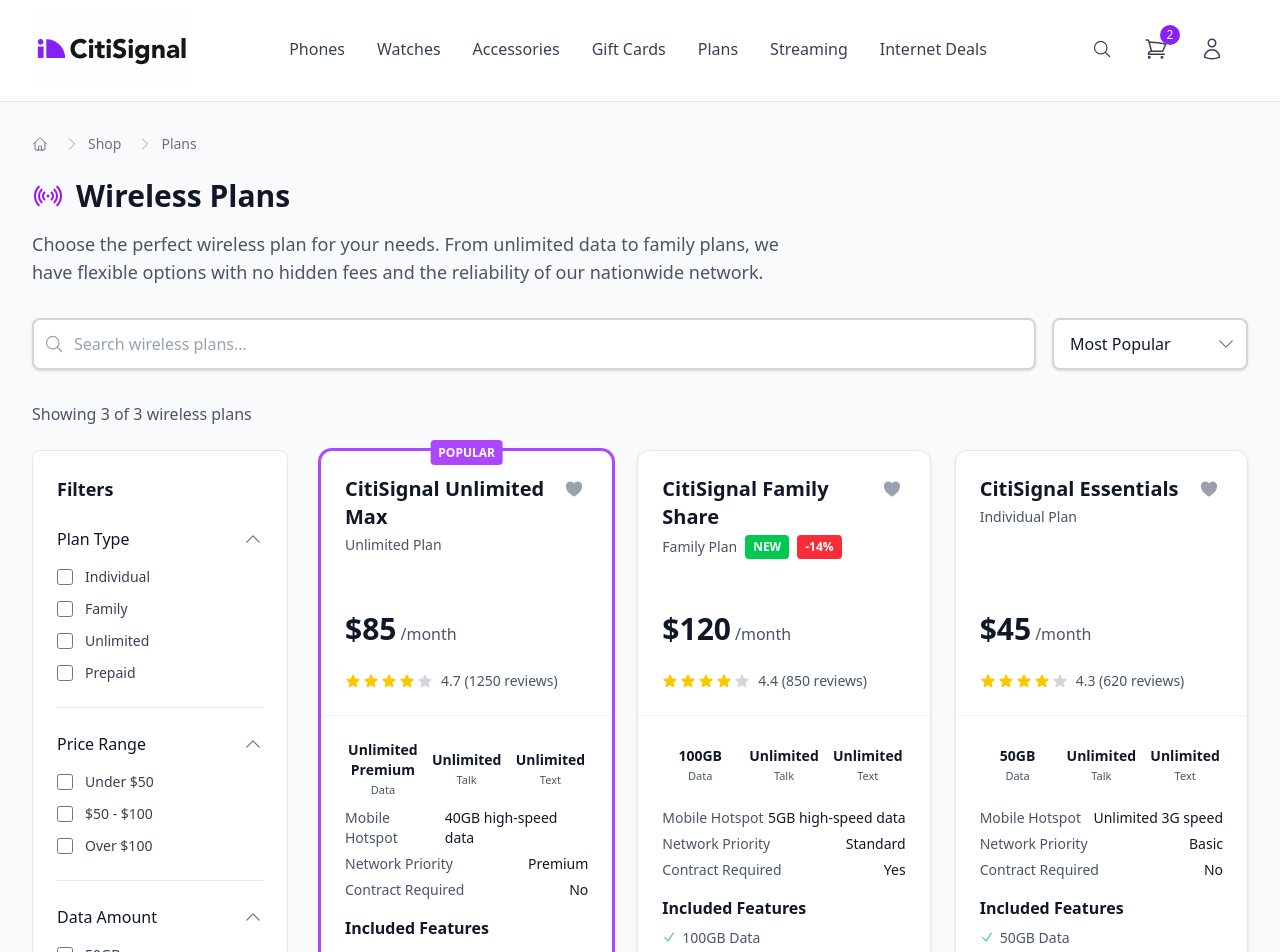
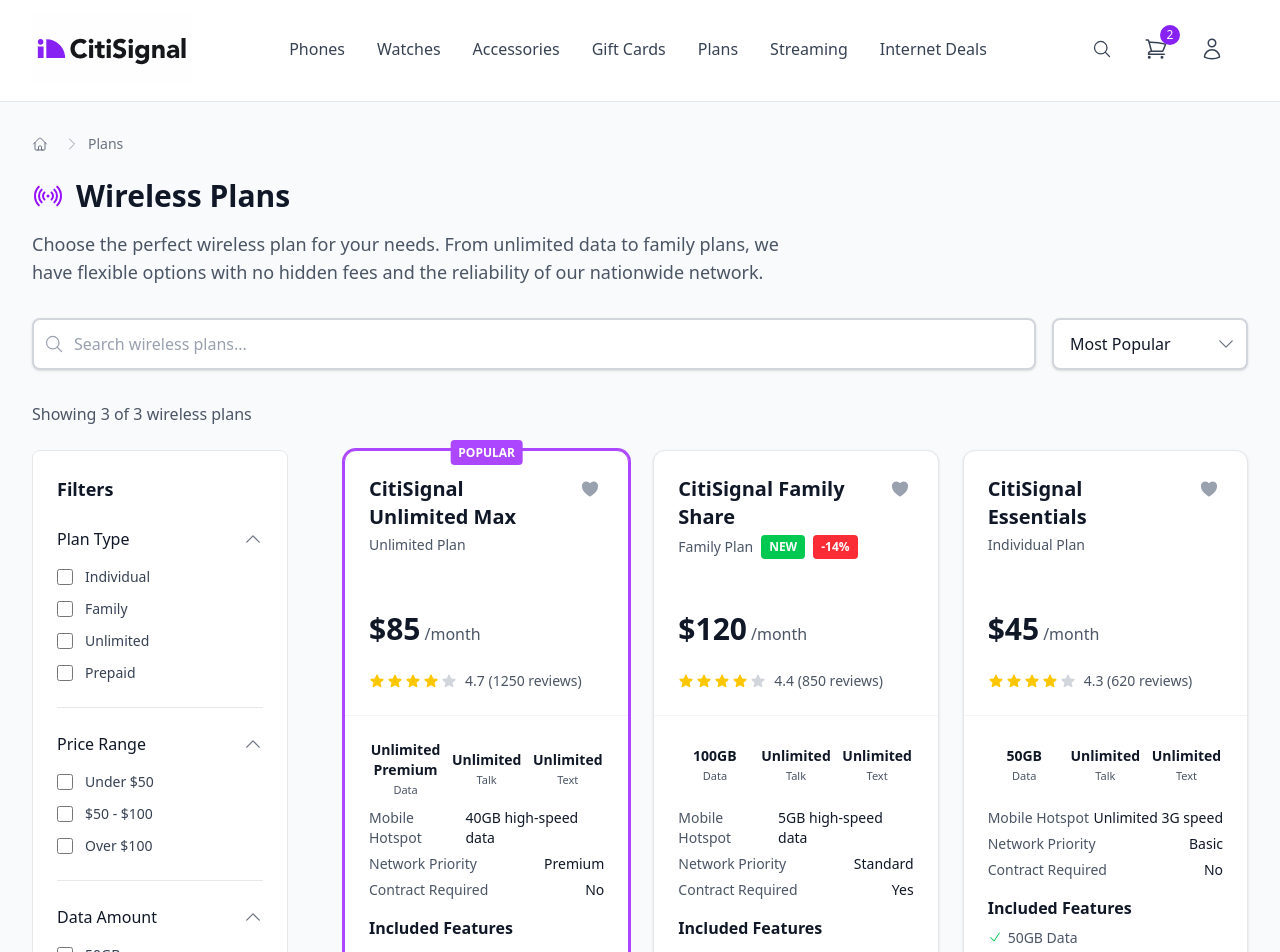
Before and after one commit to skukla/citisignal-nextjs, a Next.js app: page /plans in a window 1280 px wide. Shown: the part 40-992 px from the top of the page. Built offline with nearby package versions, Linux system fonts and the light colour scheme.

Commit message:
refactor(product-list): improve layout and state management
- Remove unused mobile filters
- Extract product list logic to hook
- Update all product pages to use shared layout

```diff
--- a/src/app/accessories/page.tsx
+++ b/src/app/accessories/page.tsx
@@ -18,8 +18,6 @@ export default function AccessoriesPage() {
     sortBy,
     handleSortChange,
     activeFilters,
-    showMobileFilters,
-    setShowMobileFilters,
     handleFilterChange,
     handleClearFilters,
     handleLoadMore,
@@ -54,11 +52,6 @@ export default function AccessoriesPage() {
     }
   ];
 
-  const breadcrumbItems = [
-    { name: 'Shop', href: '/shop' },
-    { name: 'Accessories' }
-  ];
-
   return (
     <div className="min-h-screen">
       <Header />
@@ -67,7 +60,6 @@ export default function AccessoriesPage() {
         title="Accessories"
         description="Enhance your devices with our wide range of accessories. From cases and chargers to headphones and more, find everything you need to get the most out of your technology."
         icon={Square3Stack3DIcon}
-        breadcrumbItems={breadcrumbItems}
         filters={filters}
         searchQuery={searchQuery}
         onSearchChange={setSearchQuery}
@@ -76,8 +68,6 @@ export default function AccessoriesPage() {
         activeFilters={activeFilters}
         onFilterChange={handleFilterChange}
         onClearFilters={handleClearFilters}
-        showMobileFilters={showMobileFilters}
-        setShowMobileFilters={setShowMobileFilters}
         totalCount={accessories.length}
         filteredCount={filteredAndSortedProducts.length}
         emptyStateIcon={Bars3Icon}
--- a/src/app/gift-cards/page.tsx
+++ b/src/app/gift-cards/page.tsx
@@ -18,8 +18,6 @@ export default function GiftCardsPage() {
     sortBy,
     handleSortChange,
     activeFilters,
-    showMobileFilters,
-    setShowMobileFilters,
     handleFilterChange,
     handleClearFilters,
     handleLoadMore,
@@ -48,11 +46,6 @@ export default function GiftCardsPage() {
     }
   ];
 
-  const breadcrumbItems = [
-    { name: 'Shop', href: '/shop' },
-    { name: 'Gift Cards' }
-  ];
-
   return (
     <div className="min-h-screen">
       <Header />
@@ -61,7 +54,6 @@ export default function GiftCardsPage() {
         title="Gift Cards"
         description="Give the gift of choice with CitiSignal gift cards. Perfect for devices, accessories, service plans, or letting someone choose exactly what they want."
         icon={GiftIcon}
-        breadcrumbItems={breadcrumbItems}
         filters={filters}
         searchQuery={searchQuery}
         onSearchChange={setSearchQuery}
@@ -70,8 +62,6 @@ export default function GiftCardsPage() {
         activeFilters={activeFilters}
         onFilterChange={handleFilterChange}
         onClearFilters={handleClearFilters}
-        showMobileFilters={showMobileFilters}
-        setShowMobileFilters={setShowMobileFilters}
         totalCount={giftCards.length}
         filteredCount={filteredAndSortedProducts.length}
         emptyStateIcon={Bars3Icon}
--- a/src/app/internet-deals/page.tsx
+++ b/src/app/internet-deals/page.tsx
@@ -18,8 +18,6 @@ export default function InternetDealsPage() {
     sortBy,
     handleSortChange,
     activeFilters,
-    showMobileFilters,
-    setShowMobileFilters,
     handleFilterChange,
     handleClearFilters,
     handleLoadMore,
@@ -60,11 +58,6 @@ export default function InternetDealsPage() {
     }
   ];
 
-  const breadcrumbItems = [
-    { name: 'Shop', href: '/shop' },
-    { name: 'Internet Deals' }
-  ];
-
   return (
     <div className="min-h-screen">
       <Header />
@@ -73,7 +66,6 @@ export default function InternetDealsPage() {
         title="Internet Deals"
         description="Get connected with high-speed internet from CitiSignal. From fiber to 5G home internet, find the perfect connection for your home or business with competitive pricing and reliable service."
         icon={WifiIcon}
-        breadcrumbItems={breadcrumbItems}
         filters={filters}
         searchQuery={searchQuery}
         onSearchChange={setSearchQuery}
@@ -82,8 +74,6 @@ export default function InternetDealsPage() {
         activeFilters={activeFilters}
         onFilterChange={handleFilterChange}
         onClearFilters={handleClearFilters}
-        showMobileFilters={showMobileFilters}
-        setShowMobileFilters={setShowMobileFilters}
         totalCount={internetDeals.length}
         filteredCount={filteredAndSortedProducts.length}
         emptyStateIcon={Bars3Icon}
--- a/src/app/phones/page.tsx
+++ b/src/app/phones/page.tsx
@@ -22,8 +22,6 @@ export default function PhonesPage() {
     sortBy,
     handleSortChange,
     activeFilters,
-    showMobileFilters,
-    setShowMobileFilters,
     handleFilterChange,
     handleClearFilters,
     handleLoadMore,
@@ -121,11 +119,6 @@ export default function PhonesPage() {
     }
   ];
 
-  const breadcrumbItems = [
-    { name: 'Shop', href: '/shop' },
-    { name: 'Phones' }
-  ];
-
   return (
     <div className="min-h-screen">
       <Header />
@@ -134,7 +127,6 @@ export default function PhonesPage() {
         title="Phones"
         description="Find your perfect phone from our wide selection of the latest smartphones. From flagship models to budget-friendly options, we have the right device for you."
         icon={DevicePhoneMobileIcon}
-        breadcrumbItems={breadcrumbItems}
         filters={filters}
         searchQuery={searchQuery}
         onSearchChange={setSearchQuery}
@@ -143,8 +135,6 @@ export default function PhonesPage() {
         activeFilters={activeFilters}
         onFilterChange={handleFilterChange}
         onClearFilters={handleClearFilters}
-        showMobileFilters={showMobileFilters}
-        setShowMobileFilters={setShowMobileFilters}
         totalCount={phones.length}
         filteredCount={filteredAndSortedProducts.length}
         emptyStateIcon={Bars3Icon}
--- a/src/app/plans/page.tsx
+++ b/src/app/plans/page.tsx
@@ -8,7 +8,7 @@ import PlanGrid from '@/components/ui/PlanGrid';
 import getPlanFeatures from '@/components/ui/PlanFeatureList';
 import LoadMore from '@/components/ui/LoadMore';
 import ProductListLayout from '@/components/layout/ProductListLayout';
-import PlanComparison from '@/components/sections/PlanComparison';
+import PlanComparison from '@/components/sections/PlanComparisonSection';
 import { plans, planFilterOptions } from '@/data/plans';
 import { SignalIcon, Bars3Icon } from '@heroicons/react/24/outline';
 import { useProductList } from '@/hooks/useProductList';
@@ -59,8 +59,6 @@ export default function PlansPage() {
     sortBy,
     handleSortChange,
     activeFilters,
-    showMobileFilters,
-    setShowMobileFilters,
     handleFilterChange,
     handleClearFilters,
     handleLoadMore,
@@ -95,11 +93,6 @@ export default function PlansPage() {
     }
   ];
 
-  const breadcrumbItems = [
-    { name: 'Shop', href: '/shop' },
-    { name: 'Plans' }
-  ];
-
   return (
     <div className="min-h-screen">
       <Header />
@@ -108,7 +101,6 @@ export default function PlansPage() {
         title="Wireless Plans"
         description="Choose the perfect wireless plan for your needs. From unlimited data to family plans, we have flexible options with no hidden fees and the reliability of our nationwide network."
         icon={SignalIcon}
-        breadcrumbItems={breadcrumbItems}
         filters={filters}
         searchQuery={searchQuery}
         onSearchChange={setSearchQuery}
@@ -117,8 +109,6 @@ export default function PlansPage() {
         activeFilters={activeFilters}
         onFilterChange={handleFilterChange}
         onClearFilters={handleClearFilters}
-        showMobileFilters={showMobileFilters}
-        setShowMobileFilters={setShowMobileFilters}
         totalCount={plans.length}
         filteredCount={filteredAndSortedProducts.length}
         emptyStateIcon={Bars3Icon}
--- a/src/app/streaming/page.tsx
+++ b/src/app/streaming/page.tsx
@@ -18,8 +18,6 @@ export default function StreamingPage() {
     sortBy,
     handleSortChange,
     activeFilters,
-    showMobileFilters,
-    setShowMobileFilters,
     handleFilterChange,
     handleClearFilters,
     handleLoadMore,
@@ -62,11 +60,6 @@ export default function StreamingPage() {
     }
   ];
 
-  const breadcrumbItems = [
-    { name: 'Shop', href: '/shop' },
-    { name: 'Streaming' }
-  ];
-
   return (
     <div className="min-h-screen">
       <Header />
@@ -75,7 +68,6 @@ export default function StreamingPage() {
         title="Streaming"
         description="Add premium streaming services to your CitiSignal plan. Enjoy your favorite shows, movies, music, and live sports with our exclusive bundles and discounted rates."
         icon={PlayIcon}
-        breadcrumbItems={breadcrumbItems}
         filters={filters}
         searchQuery={searchQuery}
         onSearchChange={setSearchQuery}
@@ -84,8 +76,6 @@ export default function StreamingPage() {
         activeFilters={activeFilters}
         onFilterChange={handleFilterChange}
         onClearFilters={handleClearFilters}
-        showMobileFilters={showMobileFilters}
-        setShowMobileFilters={setShowMobileFilters}
         totalCount={streamingServices.length}
         filteredCount={filteredAndSortedProducts.length}
         emptyStateIcon={Bars3Icon}
--- a/src/app/watches/page.tsx
+++ b/src/app/watches/page.tsx
@@ -18,8 +18,6 @@ export default function WatchesPage() {
     sortBy,
     handleSortChange,
     activeFilters,
-    showMobileFilters,
-    setShowMobileFilters,
     handleFilterChange,
     handleClearFilters,
     handleLoadMore,
@@ -54,11 +52,6 @@ export default function WatchesPage() {
     }
   ];
 
-  const breadcrumbItems = [
-    { name: 'Shop', href: '/shop' },
-    { name: 'Watches' }
-  ];
-
   return (
     <div className="min-h-screen">
       <Header />
@@ -67,7 +60,6 @@ export default function WatchesPage() {
         title="Watches"
         description="Stay connected and track your health with the latest smartwatches. From Apple Watch to Samsung Galaxy Watch, find the perfect wearable device to complement your lifestyle."
         icon={ClockIcon}
-        breadcrumbItems={breadcrumbItems}
         filters={filters}
         searchQuery={searchQuery}
         onSearchChange={setSearchQuery}
@@ -76,8 +68,6 @@ export default function WatchesPage() {
         activeFilters={activeFilters}
         onFilterChange={handleFilterChange}
         onClearFilters={handleClearFilters}
-        showMobileFilters={showMobileFilters}
-        setShowMobileFilters={setShowMobileFilters}
         totalCount={watches.length}
         filteredCount={filteredAndSortedProducts.length}
         emptyStateIcon={Bars3Icon}
--- a/src/components/layout/ProductListLayout.tsx
+++ b/src/components/layout/ProductListLayout.tsx
@@ -2,12 +2,14 @@
 
 import { ElementType } from 'react';
 import { twMerge } from 'tailwind-merge';
-import Breadcrumb from '../ui/Breadcrumb';
-import PageHeader from '../ui/PageHeader';
-import SearchSortBar from '../ui/SearchSortBar';
-import FilterSidebar from '../ui/FilterSidebar';
-import EmptyState from '../ui/EmptyState';
+import Breadcrumb from '@/components/ui/Breadcrumb';
+import PageHeader from '@/components/ui/PageHeader';
+import SearchSortBar from '@/components/ui/SearchSortBar';
+import FilterSidebar from '@/components/ui/FilterSidebar';
+import EmptyState from '@/components/ui/EmptyState';
 import { SORT_OPTIONS } from '@/lib/constants';
+import useBreadcrumbs from '@/hooks/useBreadcrumbs';
+import { BREADCRUMB_LABELS } from '@/data/breadcrumbs';
 
 interface FilterOption {
   id: string;
@@ -19,24 +21,21 @@ interface FilterSection {
   title: string;
   key: string;
   options: FilterOption[];
-  type: 'checkbox';
+  type: 'checkbox' | 'radio';
 }
 
 interface ProductListLayoutProps {
   title: string;
   description: string;
   icon: ElementType;
-  breadcrumbItems: { name: string; href?: string }[];
   filters: FilterSection[];
   searchQuery: string;
   onSearchChange: (value: string) => void;
   sortBy: string;
   onSortChange: (value: string) => void;
   activeFilters: Record<string, string[]>;
-  onFilterChange: (key: string, value: string, checked: boolean) => void;
+  onFilterChange: (filterKey: string, value: string, checked: boolean) => void;
   onClearFilters: () => void;
-  showMobileFilters: boolean;
-  setShowMobileFilters: (show: boolean) => void;
   totalCount: number;
   filteredCount: number;
   emptyStateIcon: ElementType;
@@ -48,7 +47,6 @@ export default function ProductListLayout({
   title,
   description,
   icon,
-  breadcrumbItems,
   filters,
   searchQuery,
   onSearchChange,
@@ -57,14 +55,16 @@ export default function ProductListLayout({
   activeFilters,
   onFilterChange,
   onClearFilters,
-  showMobileFilters,
-  setShowMobileFilters,
   totalCount,
   filteredCount,
   emptyStateIcon,
   children,
   className
 }: ProductListLayoutProps) {
+  const breadcrumbs = useBreadcrumbs({
+    labels: BREADCRUMB_LABELS
+  });
+
   const hasResults = filteredCount > 0;
 
   return (
@@ -72,7 +72,7 @@ export default function ProductListLayout({
       <main className="max-w-7xl mx-auto px-4 sm:px-6 lg:px-8 py-8">
         {/* Breadcrumb */}
         <div className="mb-6">
-          <Breadcrumb items={breadcrumbItems} />
+          <Breadcrumb items={breadcrumbs} />
         </div>
 
         <PageHeader
@@ -86,7 +86,7 @@ export default function ProductListLayout({
           onSearchChange={onSearchChange}
           sortBy={sortBy}
           onSortChange={onSortChange}
-          sortOptions={[...SORT_OPTIONS]}
+          sortOptions={SORT_OPTIONS}
           searchPlaceholder={`Search ${title.toLowerCase()}...`}
         />
 
@@ -98,32 +98,9 @@ export default function ProductListLayout({
         </div>
 
         {/* Main Content */}
-        <div className="flex flex-col lg:flex-row gap-8">
-          {/* Mobile Filters Overlay */}
-          {showMobileFilters && (
-            <div className="lg:hidden fixed inset-0 z-50 bg-black bg-opacity-50">
-              <div className="bg-white w-80 h-full overflow-y-auto p-6">
-                <div className="flex justify-between items-center mb-6">
-                  <h3 className="text-lg font-semibold">Filters</h3>
-                  <button
-                    onClick={() => setShowMobileFilters(false)}
-                    className="text-gray-500 hover:text-gray-700"
-                  >
-                    ×
-                  </button>
-                </div>
-                <FilterSidebar
-                  filters={filters}
-                  activeFilters={activeFilters}
-                  onFilterChange={onFilterChange}
-                  onClearFilters={onClearFilters}
-                />
-              </div>
-            </div>
-          )}
-
-          {/* Desktop Filters */}
-          <div className="hidden lg:block flex-shrink-0">
+        <div className="lg:grid lg:grid-cols-12 lg:gap-8">
+          {/* Filters */}
+          <div className="hidden lg:block lg:col-span-3">
             <FilterSidebar
               filters={filters}
               activeFilters={activeFilters}
@@ -132,16 +109,16 @@ export default function ProductListLayout({
             />
           </div>
 
-          {/* Product Grid or Empty State */}
-          <div className="flex-1">
+          {/* Results */}
+          <div className="lg:col-span-9">
             {hasResults ? (
               children
             ) : (
               <EmptyState
                 icon={emptyStateIcon}
-                title={`No ${title.toLowerCase()} found`}
-                description="Try adjusting your search or filter criteria to find what you're looking for."
-                actionLabel="Clear all filters"
+                title="No results found"
+                description={`We couldn't find any ${title.toLowerCase()} matching your criteria. Try adjusting your filters or search terms.`}
+                actionLabel="Clear filters"
                 onAction={onClearFilters}
               />
             )}
```
